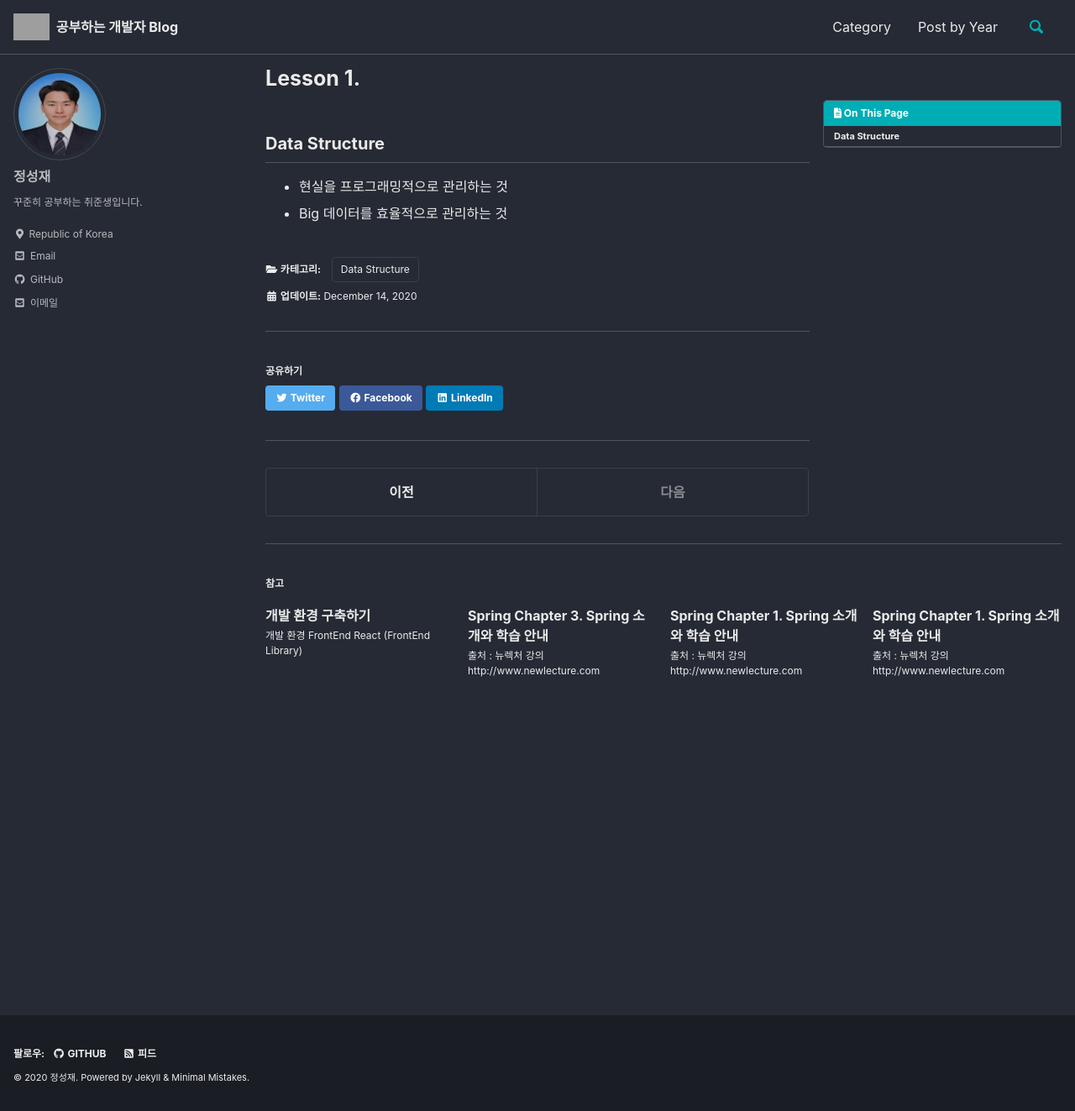
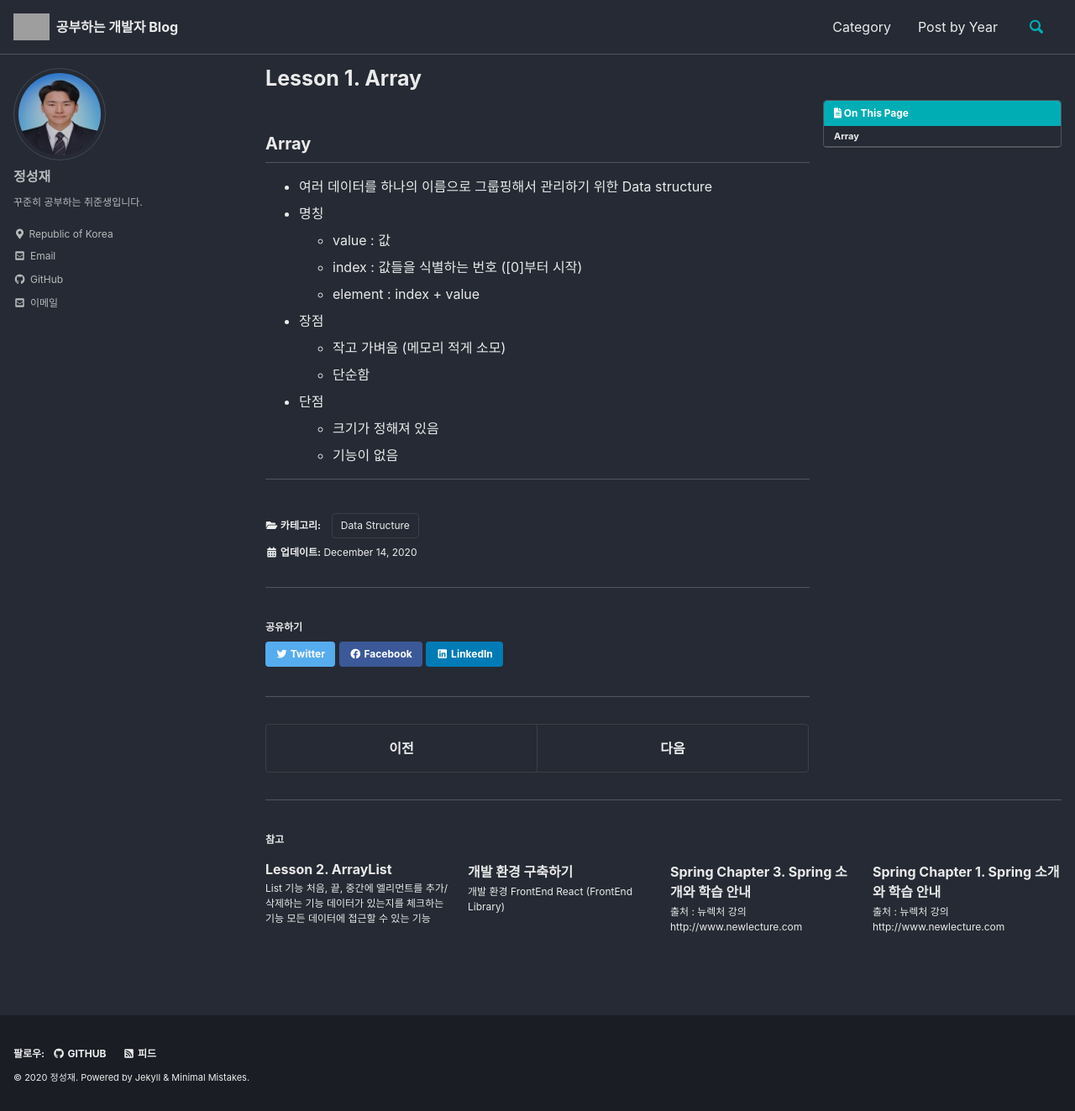
Before and after one commit to SungjaeGH/SungjaeGH.github.io, a Jekyll site: the page built from _posts/Algorithm/LifeCoding/2020-12-14-Lesson1.md, in a window 1280 px wide and 1323 px high. Shown: the whole window at 84% size. Built offline with Jekyll 4.4.1, drawn with Linux system fonts in a browser that asks for light colours; cached includes are drawn as plain includes; grey boxes are pictures that could not be loaded.

Commit message:
자료구조 강의

````diff
--- a/_posts/Algorithm/LifeCoding/2020-12-14-Lesson1.md
+++ b/_posts/Algorithm/LifeCoding/2020-12-14-Lesson1.md
@@ -1,5 +1,5 @@
 ---
-title:  "Lesson 1. "
+title:  "Lesson 1. Array"
 
 categories:
   - Data Structure
@@ -11,6 +11,17 @@ date: 2020-12-14
 last_modified_at: 2020-12-14
 ---
 
-## Data Structure
-- 현실을 프로그래밍적으로 관리하는 것
-- Big 데이터를 효율적으로 관리하는 것
+## Array
+- 여러 데이터를 하나의 이름으로 그룹핑해서 관리하기 위한 Data structure
+- 명칭
+  - value : 값
+  - index : 값들을 식별하는 번호 ([0]부터 시작)
+  - element : index + value
+- 장점
+  - 작고 가벼움 (메모리 적게 소모)
+  - 단순함
+- 단점
+  - 크기가 정해져 있음
+  - 기능이 없음
+
+ ***
--- /dev/null
+++ b/_posts/Algorithm/LifeCoding/2020-12-15-Lesson2.md
@@ -0,0 +1,58 @@
+---
+title:  "Lesson 2. ArrayList"
+
+categories:
+  - Data Structure
+
+toc: true
+toc_sticky: true
+
+date: 2020-12-15
+last_modified_at: 2020-12-17
+---
+
+## List
+- 기능
+  - 처음, 끝, 중간에 엘리먼트를 추가/삭제하는 기능
+  - 데이터가 있는지를 체크하는 기능
+  - 모든 데이터에 접근할 수 있는 기능
+
+<h4>생성</h4>
+
+```
+// 2가지 지원
+ArrayList<> list = new ArrayList<>();
+LinkedList<> list = new LinkedList<>();
+```
+
+ArrayList : 추가/삭제 - 느림, 인덱스 조회 - 빠름
+LinkedList : 추가/삭제 - 빠름, 인덱스 조회 - 느림
+
+<h4>추가 / 삭제 / 값 가져오기 / 크기</h4>
+
+```
+// 추가
+ArrayList.add(index, value);
+
+// 삭제
+ArrayList.remove(index);
+
+// 값 가져오기
+ArrayList.get(index);
+
+// 크기
+ArrayList.size();
+```
+
+<h4>List의 내용 반복적으로 추출하기</h4>
+
+```
+Iterator it = numbers.iterator();
+  while(it.hasNext()) {
+    int value = it.next();
+  }
+```
+
+it.hasNext()
+- boolean 값
+- numbers 안에서 가져올 수 있는 element가 있는지 여부
````
